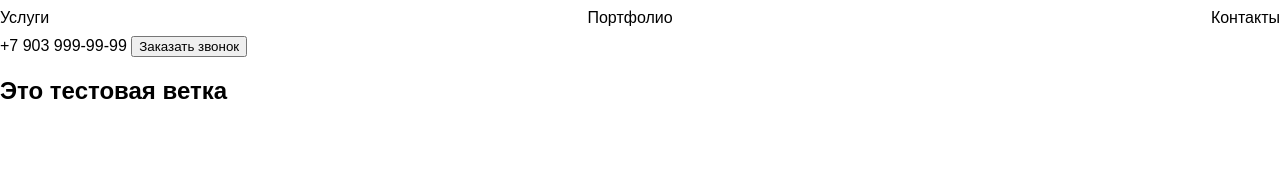
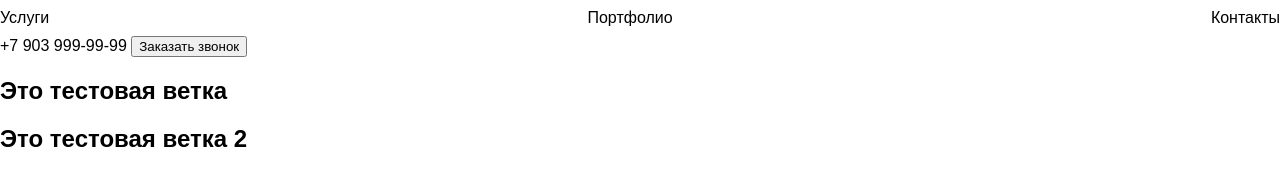
Before and after one commit to IsrBekkhan/best-project, a plain HTML site: page index.html in a window 1280 px wide. Drawn offline with Linux system fonts and the light colour scheme.

Commit message:
test branch added 2

```diff
--- a/index.html
+++ b/index.html
@@ -22,5 +22,6 @@
         </div>
     </header>
     <h2>Это тестовая ветка</h2>
+    <h2>Это тестовая ветка 2</h2>
 </body>
 </html>
```
